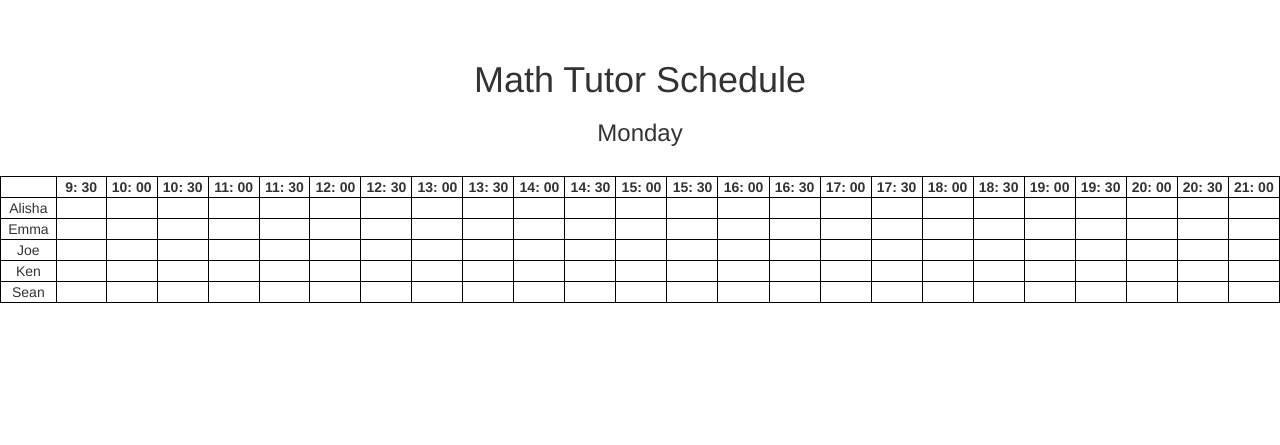
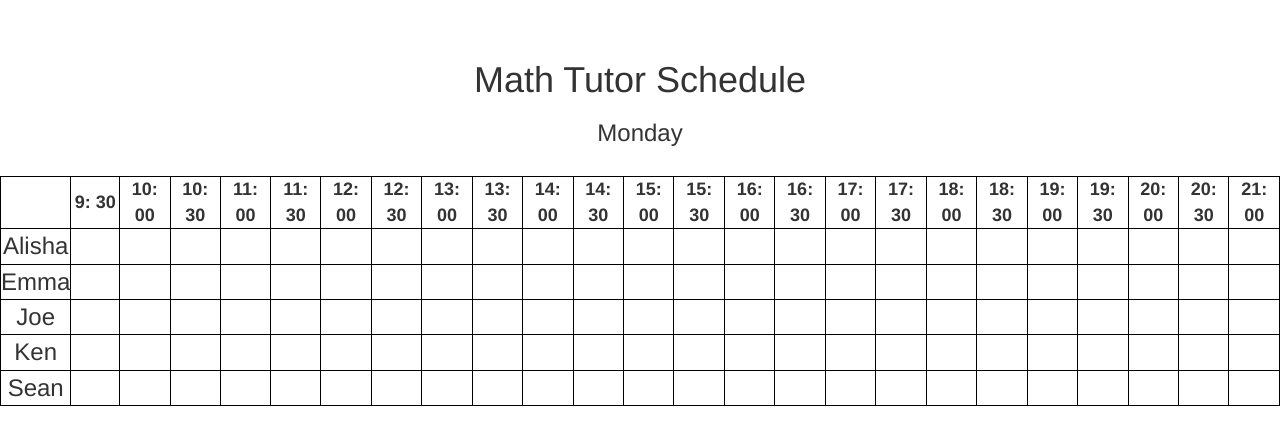
Before and after one commit to bakatarekun/CS416Project, a Django app: page /schedule in a window 1280 px wide. Shown: the top 445 px of the page. Run offline with Django 3.2, Linux system fonts and the light colour scheme; data comes from the database, SQL or seed files in the repository; both versions use the stored data as it was after the commit; some libraries are stand-ins or nearby versions.

Commit message:
adjust td

```diff
--- a/templates/mathSchedule.html
+++ b/templates/mathSchedule.html
@@ -122,6 +122,16 @@
         .wscellcolor {
             background: yellow;
         }
+        .tdformat{
+            font-size: x-large;
+            height: auto;
+            width:auto;
+        }
+        .thformat{
+              font-size: large;
+            height: auto;
+
+        }
 
     </style>
 </head>
```
Also changed, not shown: db.sqlite3.
